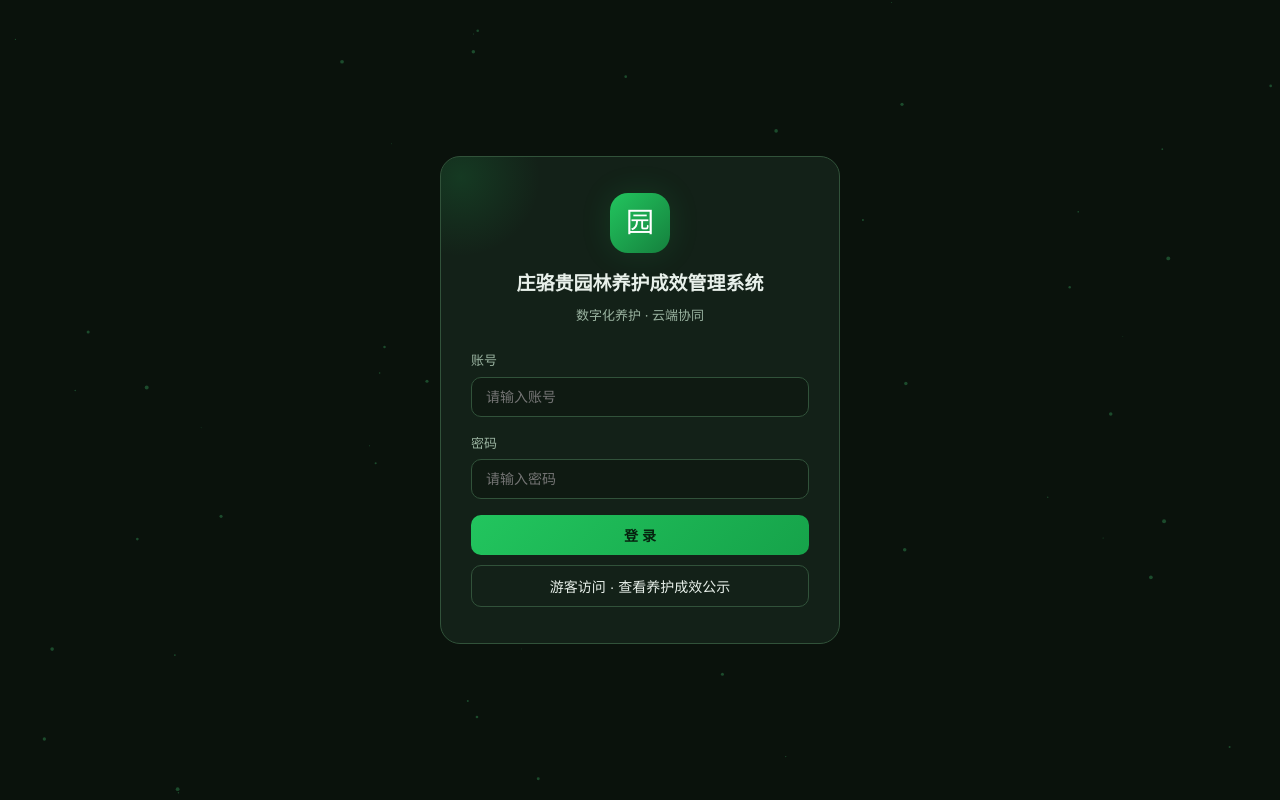
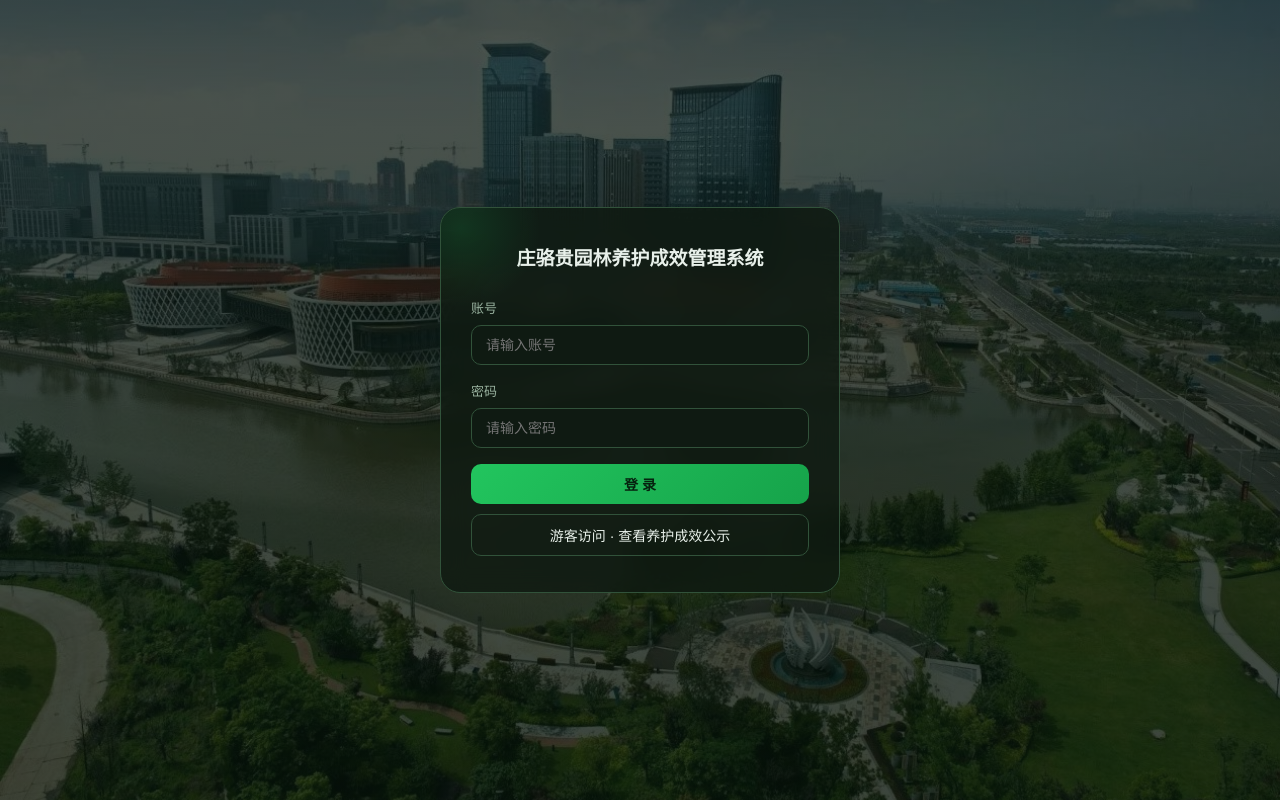
Before and after one commit to rea1akon/zlg-garden-maintenance, a website: page public/index.html in a window 1280 px wide. Drawn offline with Linux system fonts and the light colour scheme.

Commit message:
feat: 登录页背景图 + 删除 logo/副标题 + 表格移动端适配

```diff
--- a/public/index.html
+++ b/public/index.html
@@ -70,10 +70,21 @@ label { font-size: 13px; color: var(--text2); display: block; margin-bottom: 6px
 .card { background: var(--card); border: 1px solid var(--border); border-radius: var(--radius); padding: 18px; }
 
 /* 登录页 */
-.login-wrap { min-height: 100vh; display: flex; align-items: center; justify-content: center; padding: 20px; }
+.login-wrap {
+  min-height: 100vh; display: flex; align-items: center; justify-content: center; padding: 20px;
+  background: url("login-bg.jpg") center center / cover no-repeat;
+  position: relative;
+}
+.login-wrap::before {
+  content: ""; position: absolute; inset: 0;
+  background: linear-gradient(180deg, rgba(6, 18, 10, 0.72) 0%, rgba(6, 18, 10, 0.78) 100%);
+  z-index: 0;
+}
+.login-wrap > * { position: relative; z-index: 1; }
 .login-card {
-  width: 100%; max-width: 400px; background: var(--card); border: 1px solid var(--border2);
+  width: 100%; max-width: 400px; background: rgba(15, 26, 18, 0.82); border: 1px solid var(--border2);
   border-radius: 20px; padding: 36px 30px; position: relative; overflow: hidden;
+  backdrop-filter: blur(12px); -webkit-backdrop-filter: blur(12px);
 }
 .login-card::before {
   content: ""; position: absolute; top: -60px; left: -60px; width: 160px; height: 160px;
@@ -85,7 +96,7 @@ label { font-size: 13px; color: var(--text2); display: block; margin-bottom: 6px
   display: flex; align-items: center; justify-content: center;
   font-size: 28px; color: #fff; box-shadow: 0 0 30px var(--green-glow);
 }
-.app-title { text-align: center; font-size: 19px; font-weight: 600; }
+.app-title { text-align: center; font-size: 19px; font-weight: 600; margin-bottom: 24px; }
 .app-sub { text-align: center; font-size: 13px; color: var(--text2); margin: 6px 0 24px; }
 
 /* 布局 */
@@ -124,6 +135,8 @@ label { font-size: 13px; color: var(--text2); display: block; margin-bottom: 6px
 
 /* 表格 */
 .table-wrap { background: var(--card); border: 1px solid var(--border); border-radius: var(--radius); overflow: hidden; }
+.table-wrap { overflow-x: auto; -webkit-overflow-scrolling: touch; }
+.table-wrap table { min-width: 560px; }
 table { width: 100%; border-collapse: collapse; font-size: 13px; }
 th, td { text-align: left; padding: 12px 14px; border-bottom: 1px solid var(--border); }
 th { background: var(--bg2); color: var(--text2); font-weight: 500; white-space: nowrap; }
@@ -328,9 +341,7 @@ function renderLogin() {
   $("#app").innerHTML = `
   <div class="login-wrap">
     <div class="login-card">
-      <div class="logo">园</div>
       <div class="app-title">庄骆贵园林养护成效管理系统</div>
-      <div class="app-sub">数字化养护 · 云端协同</div>
       <div class="form-group"><label>账号</label><input class="input" id="login-username" placeholder="请输入账号"></div>
       <div class="form-group"><label>密码</label><input class="input" id="login-password" type="password" placeholder="请输入密码"></div>
       <button class="btn btn-primary btn-block" id="login-btn">登 录</button>
```
Also changed, not shown: public/login-bg.jpg (added).
